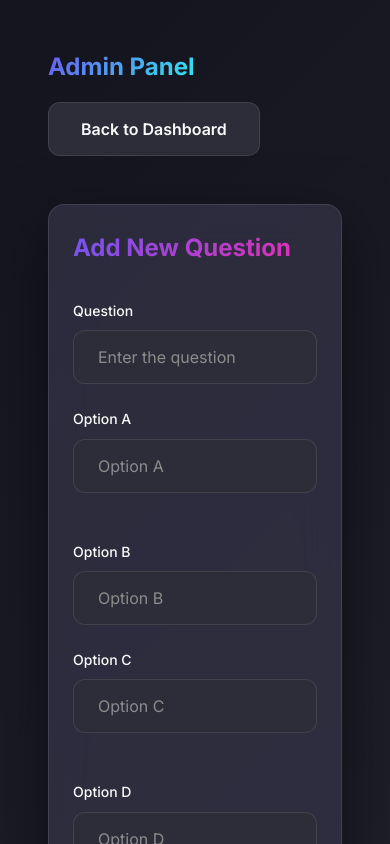
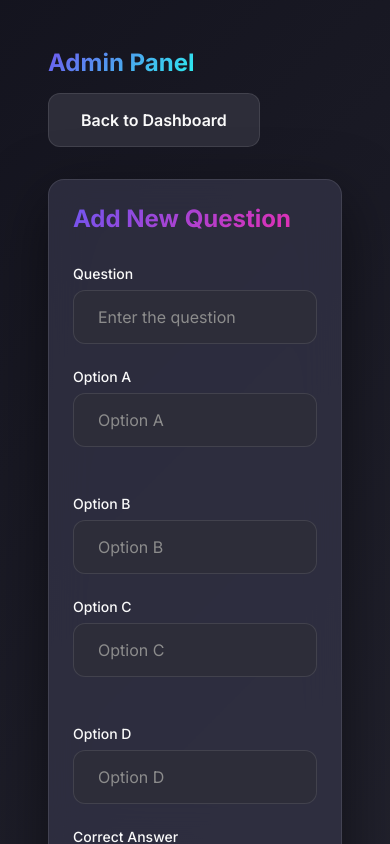
Before and after one commit to jithil-chulleri/Question_bank, a React (Vite) app in the folder frontend/: page /admin in a window 390 px wide. Shown: the top 844 px of the page. Built offline with nearby package versions, Linux system fonts and the light colour scheme; sample sign-in values are in the browser's storage.

Commit message:
refactor: Adjust global layout for full-height components, manage scrolling behavior, and improve dropdown menu responsiveness.

```diff
--- a/frontend/src/index.css
+++ b/frontend/src/index.css
@@ -64,14 +64,19 @@ body {
   font-family: var(--font-family);
   background: linear-gradient(135deg, var(--bg-primary) 0%, var(--bg-secondary) 100%);
   color: var(--text-primary);
-  min-height: 100vh;
-  line-height: 1.6;
+  height: 100vh;
+  margin: 0;
+  overflow: hidden;
+  /* Prevent body scroll */
   -webkit-font-smoothing: antialiased;
   -moz-osx-font-smoothing: grayscale;
 }
 
 #root {
-  min-height: 100vh;
+  height: 100vh;
+  overflow: hidden;
+  display: flex;
+  flex-direction: column;
 }
 
 /* Scrollbar Styling */
@@ -101,11 +106,14 @@ body {
 
 /* Auth Pages */
 .auth-page {
-  min-height: 100vh;
+  height: 100%;
+  /* Fill available space */
   display: flex;
   align-items: center;
   justify-content: center;
   padding: var(--spacing-lg);
+  overflow-y: auto;
+  /* Allow scroll if content is too tall */
   background: radial-gradient(ellipse at top, hsla(250, 84%, 54%, 0.15), transparent 50%),
     radial-gradient(ellipse at bottom, hsla(320, 85%, 55%, 0.15), transparent 50%);
 }
@@ -238,17 +246,41 @@ body {
 
 /* Dashboard */
 .dashboard {
-  min-height: 100vh;
-  padding: var(--spacing-xl);
+  height: 100%;
+  display: flex;
+  flex-direction: column;
+  overflow: hidden;
+  /* Main dashboard doesn't scroll */
+}
+
+/* Adjust container to be full height for dashboard */
+.dashboard .container {
+  height: 100%;
+  display: flex;
+  flex-direction: column;
+  padding: var(--spacing-md);
+  max-width: 100%;
+  /* Use full width on mobile */
+  margin: 0 auto;
+  width: 100%;
+}
+
+@media (min-width: 768px) {
+  .dashboard .container {
+    max-width: 1200px;
+    padding: var(--spacing-xl);
+  }
 }
 
 .dashboard-header {
+  flex-shrink: 0;
+  /* Header stays fixed */
   display: flex;
   justify-content: space-between;
   align-items: center;
-  margin-bottom: var(--spacing-2xl);
+  margin-bottom: var(--spacing-lg);
   flex-wrap: wrap;
-  gap: var(--spacing-lg);
+  gap: var(--spacing-md);
 }
 
 .dashboard-header h1 {
@@ -276,9 +308,27 @@ body {
 
 /* Single Question Container */
 .question-container {
+  flex: 1;
+  /* Take remaining height */
+  overflow-y: auto;
+  /* Scroll internally if needed */
+  width: 100%;
   max-width: 800px;
-  margin: var(--spacing-2xl) auto;
+  margin: 0 auto;
+  padding-bottom: var(--spacing-xl);
+  /* Add space at bottom */
   animation: fadeIn 0.5s var(--transition-base);
+
+  /* Hide scrollbar for cleaner look but allow scrolling */
+  scrollbar-width: none;
+  /* Firefox */
+  -ms-overflow-style: none;
+  /* IE/Edge */
+}
+
+.question-container::-webkit-scrollbar {
+  display: none;
+  /* Chrome/Safari */
 }
 
 .question-progress {
@@ -294,10 +344,15 @@ body {
 }
 
 .navigation-buttons {
+  position: sticky;
+  bottom: 0;
   display: flex;
   justify-content: space-between;
   gap: var(--spacing-md);
-  margin-top: var(--spacing-2xl);
+  margin-top: auto;
+  /* Push to bottom */
+  padding-top: var(--spacing-lg);
+  z-index: 10;
 }
 
 .navigation-buttons .btn {
--- a/frontend/src/menu.css
+++ b/frontend/src/menu.css
@@ -152,8 +152,14 @@
 
 @media (max-width: 768px) {
     .dropdown-menu {
-        min-width: 260px;
-        right: -10px;
+        min-width: 200px;
+        /* Reduced min width */
+        width: 260px;
+        max-width: 90vw;
+        /* Ensure it fits on screen */
+        right: 0;
+        /* Align with right edge of container */
+        left: auto;
     }
 
     .percentage-badge {
```
